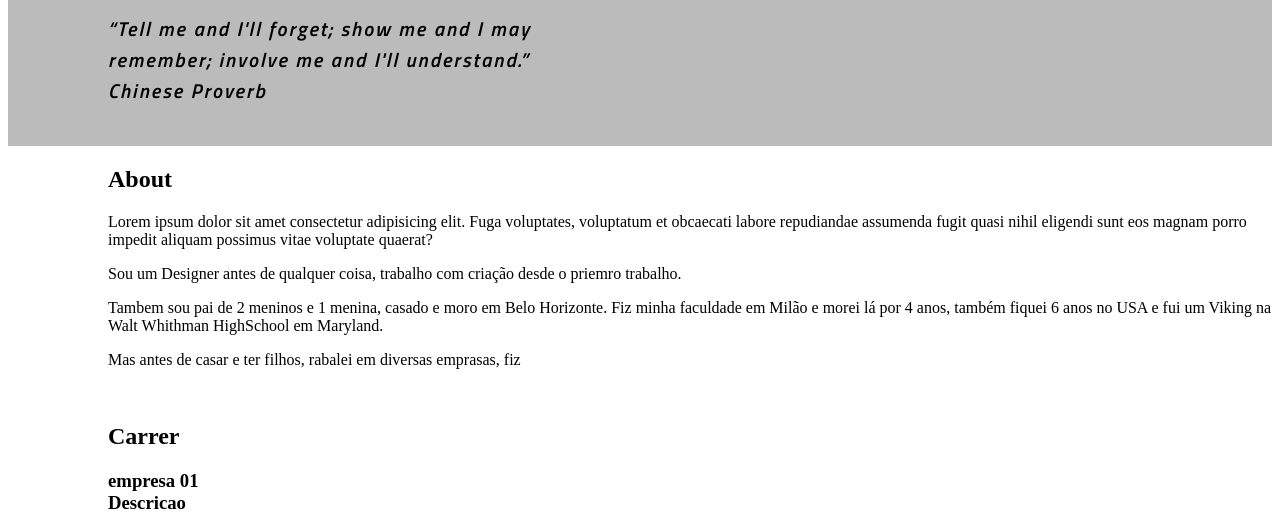
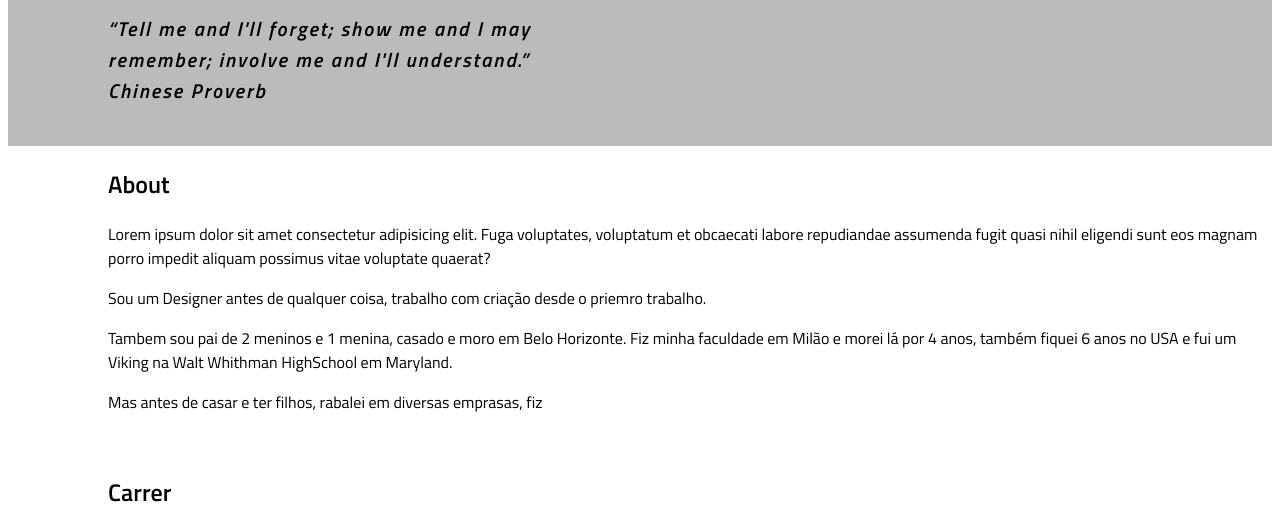
Before and after one commit to Appiopini/start_01, a plain HTML site: page Index.html in a window 1280 px wide. Shown: the part 228-755 px from the top of the page. Drawn offline with Linux system fonts and the light colour scheme; a web font is replaced by a local one.

Commit message:
font rest and about

```diff
--- a/style.css
+++ b/style.css
@@ -43,6 +43,7 @@ header {
 
 .resto {
      margin-left: 100px;
+     font-family: 'Titillium Web', sans-serif;
 }
 
 nav {
```
